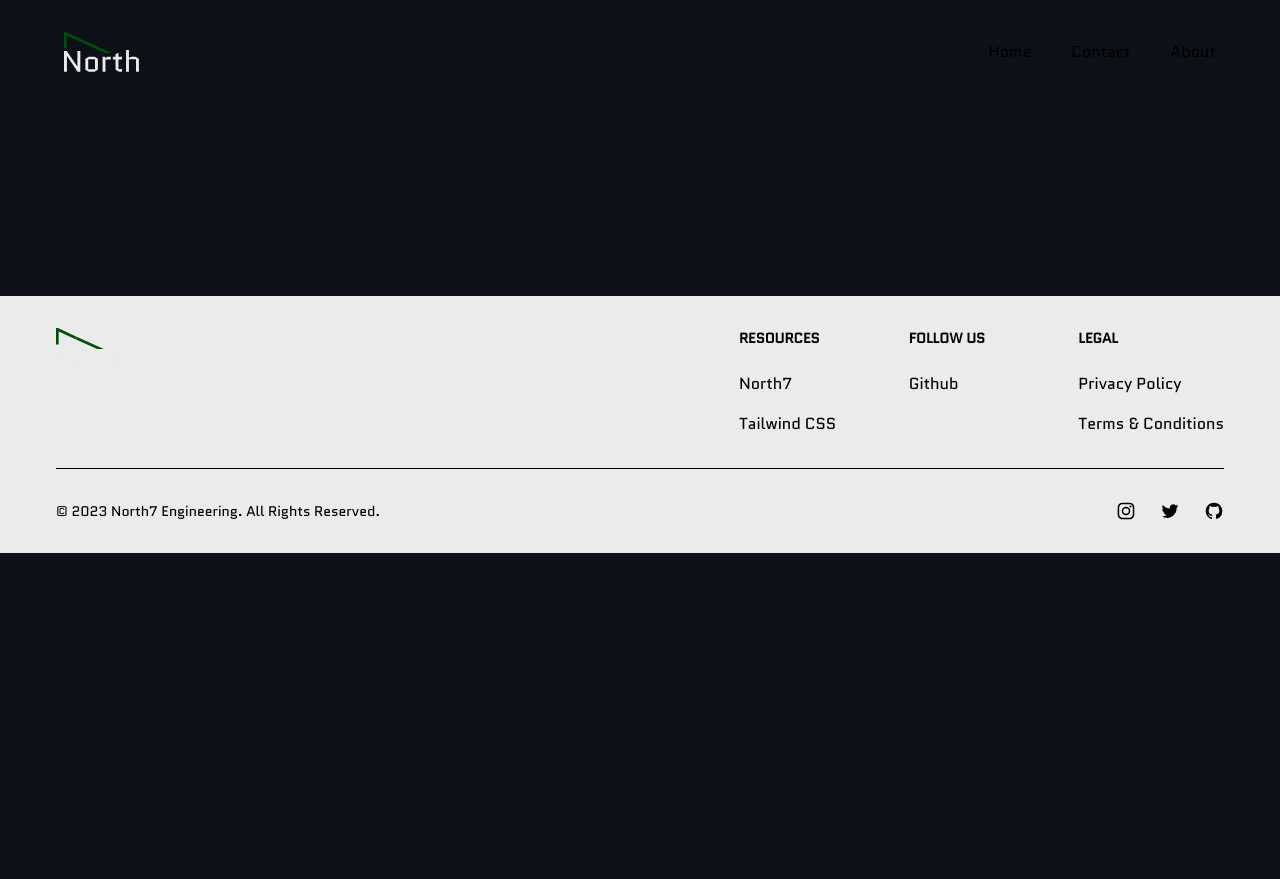
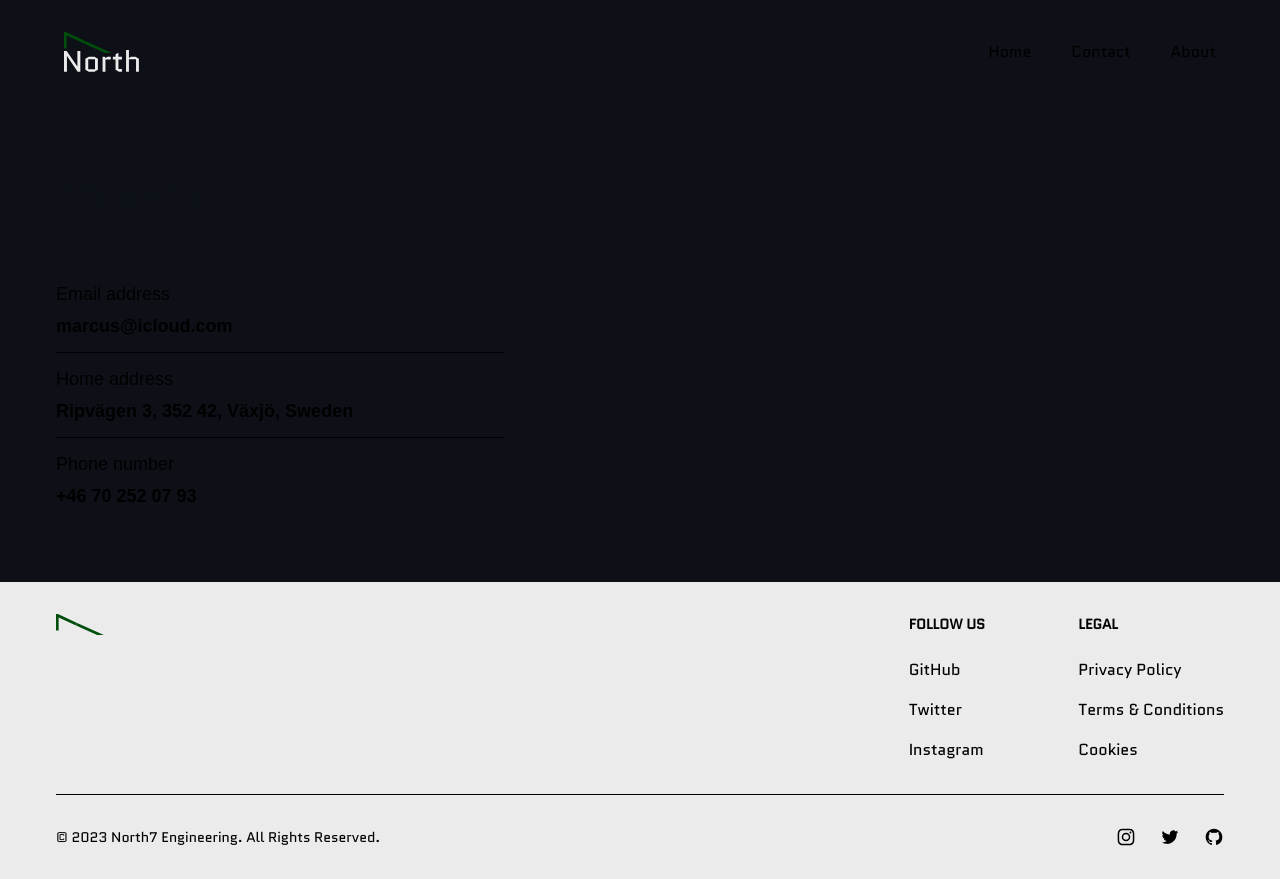
Before and after one commit to north7-engineering/website, a SvelteKit app: page /contact in a window 1280 px wide. Before the commit the page ends 800 px from the top, so only its background shows below. Built offline with nearby package versions, Linux system fonts and the light colour scheme.

Commit message:
Updating contact page

```diff
--- a/src/lib/components/Footer.svelte
+++ b/src/lib/components/Footer.svelte
@@ -6,23 +6,18 @@
                   <img src="/logo/white.svg" class="h-10 mr-3" alt="North7 Logo" />
               </a>
           </div>
-          <div class="grid grid-cols-2 gap-8 sm:gap-6 sm:grid-cols-3">
-              <div>
-                  <h2 class="regular-font mb-6 text-sm font-semibold text-gray-900 uppercase dark:text-green">Resources</h2>
-                  <ul class="text-gray-600 dark:text-gray-400 font-medium">
-                      <li class="mb-4">
-                          <a href="https://flowbite.com/" class="regular-font hover:underline dark:hover:text-green dark:text-white">North7</a>
-                      </li>
-                      <li>
-                          <a href="https://tailwindcss.com/" class="regular-font hover:underline dark:hover:text-green dark:text-white">Tailwind CSS</a>
-                      </li>
-                  </ul>
-              </div>
+          <div class="grid grid-cols-2 gap-8 sm:gap-6 sm:grid-cols-2">
               <div>
                   <h2 class="regular-font mb-6 text-sm font-semibold text-gray-900 uppercase dark:text-green">Follow us</h2>
                   <ul class="text-gray-600 dark:text-gray-400 font-medium">
                       <li class="mb-4">
-                          <a href="https://github.com/themesberg/flowbite" class="regular-font hover:underline dark:hover:text-green dark:text-white">Github</a>
+                          <a href="https://github.com/north7-engineering" class="regular-font hover:underline dark:hover:text-green dark:text-white">GitHub</a>
+                      </li>
+                      <li class="mb-4">
+                          <a href="https://twitter.com/north7dev" class="regular-font hover:underline dark:hover:text-green dark:text-white">Twitter</a>
+                      </li>
+                      <li>
+                          <a href="https://instagram.com/north7" class="regular-font hover:underline dark:hover:text-green dark:text-white">Instagram</a>
                       </li>
                   </ul>
               </div>
@@ -30,10 +25,13 @@
                   <h2 class="regular-font mb-6 text-sm font-semibold text-gray-900 uppercase dark:text-green">Legal</h2>
                   <ul class="text-gray-600 dark:text-gray-400 font-medium">
                       <li class="mb-4">
-                          <a href="#" class="regular-font hover:underline dark:hover:text-green dark:text-white">Privacy Policy</a>
+                          <a href="/privacy-policy" class="regular-font hover:underline dark:hover:text-green dark:text-white">Privacy Policy</a>
+                      </li>
+                      <li class="mb-4">
+                          <a href="/terms-conditions" class="regular-font hover:underline dark:hover:text-green dark:text-white">Terms &amp; Conditions</a>
                       </li>
                       <li>
-                          <a href="#" class="regular-font hover:underline dark:hover:text-green dark:text-white">Terms &amp; Conditions</a>
+                          <a href="/cookies" class="regular-font hover:underline dark:hover:text-green dark:text-white">Cookies</a>
                       </li>
                   </ul>
               </div>
--- a/src/routes/+page.svelte
+++ b/src/routes/+page.svelte
@@ -8,7 +8,7 @@
 
 <h1 class="regular-font text-black uppercase dark:text-white">Reliable and highly performant software solutions.</h1>
 <p class="mt-6 text-lg regular-font text-black dark:text-gray max-w-4xl">
-  We engineer specialized, full-stack solutions empowered by state-of-the-art technologies.
+  We engineer specialized solutions empowered by state-of-the-art technologies.
   Our reliable and highly performant software enables unparalleled performance and addresses your unique business needs with precision and efficiency.
   Trust us to deliver top-notch solutions that propel your organization forward.
 </p>
--- a/src/routes/contact/+page.svelte
+++ b/src/routes/contact/+page.svelte
@@ -7,3 +7,18 @@
 </script>
 
 <h1 class="regular-font text-black uppercase dark:text-white">Contact</h1>
+
+<dl class="mt-14 max-w-md text-gray-900 divide-y divide-gray-200 dark:text-white dark:divide-gray-700">
+    <div class="flex flex-col pb-3">
+        <dt class="mb-1 text-gray-500 md:text-lg dark:text-gray-400">Email address</dt>
+        <dd class="text-lg font-semibold">marcus@icloud.com</dd>
+    </div>
+    <div class="flex flex-col py-3">
+        <dt class="mb-1 text-gray-500 md:text-lg dark:text-gray-400">Home address</dt>
+        <dd class="text-lg font-semibold">Ripvägen 3, 352 42, Växjö, Sweden</dd>
+    </div>
+    <div class="flex flex-col pt-3">
+        <dt class="mb-1 text-gray-500 md:text-lg dark:text-gray-400">Phone number</dt>
+        <dd class="text-lg font-semibold">+46 70 252 07 93</dd>
+    </div>
+</dl>
--- /dev/null
+++ b/src/routes/cookies/+page.svelte
@@ -0,0 +1,39 @@
+<script lang="ts">
+  import { onMount } from 'svelte';
+  let pageTitle = 'Cookies - North7 Engineering';
+  onMount(() => {
+    document.title = pageTitle;
+  });
+</script>
+
+<h1 class="mt-14 regular-font text-black uppercase dark:text-white">Cookies</h1>
+
+<h2 class="mt-14 regular-font text-black uppercase dark:text-white">What are Cookies?</h2>
+<p class="mt-6 text-lg regular-font text-black dark:text-gray">
+  We at North7 Engineering use cookies in order to make the website function as good as possible.
+  A Cookie is a small text file that is stored in the visitor’s browser and is used in order to improve the functionalities of the website, but also to give you the best service possible.
+  <br><br>
+  There are two types of cookies which are the following:
+</p>
+<ul class="mt-6 text-lg regular-font text-black dark:text-gray">
+  <li>- Persistent cookies – stays in the visitor’s computer under a determined period.</li>
+  <li>- Session cookies – are stored temporary in the computer’s memory during the visit of a website. These cookies will be erased when a visitor is closing the browser.</li>
+</ul>
+
+<h2 class="mt-14 regular-font text-black uppercase dark:text-white">North7 Engineering's use of Cookies</h2>
+<p class="mt-6 text-lg regular-font text-black dark:text-gray">
+  In this website Vercel is used in order to both track and report the website’s traffic.
+  The purpose of North7 Engineering’s use of Vercel Analytics is to analyze cookies that are generated by you as a visitor.
+  Only visitor statistics are analyzed in an overall level, which cannot identify you as a person.
+</p>
+
+<h2 class="mt-14 regular-font text-black uppercase dark:text-white">Do you want to remove or block Cookies?</h2>
+<p class="mt-6 text-lg regular-font text-black dark:text-gray">
+  As a visitor you can remove cookies that are already stored or block the use of cookies by using the settings of your browser.
+  Information on how to proceed can usually be found in the browser’s help-menu.
+  It is important that you should know that cookies can be stored automatically by most browsers and that specific functionalities can cease or cannot function fully if cookies are removed or blocked.
+  <br><br>
+  If you want to read more information about cookies you can visit the Swedish Post and Telecom Authority who monitors the electronic communications and postal sectors in Sweden.
+  <br><br>
+  If you want to learn more about North7 Engineering’s treatment of personal data, you can read our Privacy Policy.
+</p>
```
